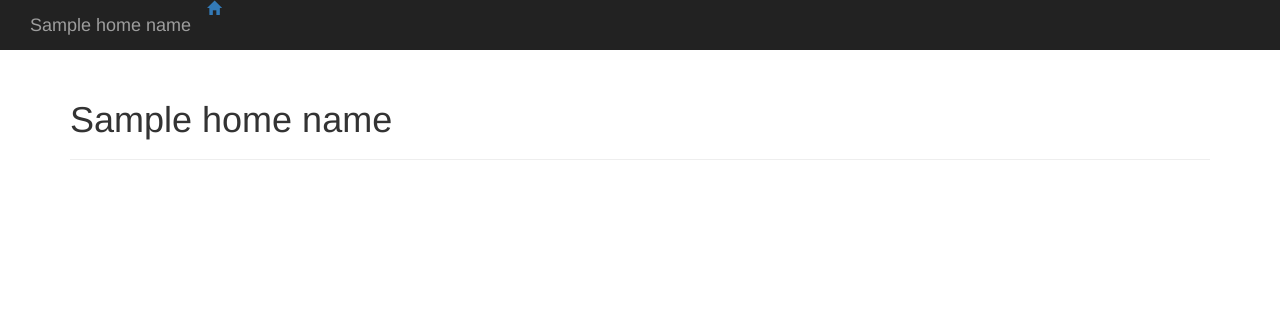
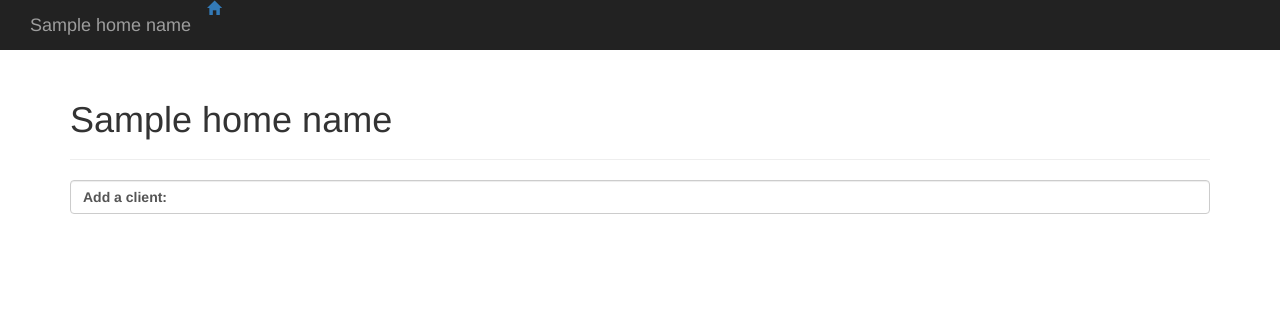
Before and after one commit to KomodoTech/hairSalon, a PHP site: template views/home.html.twig in a window 1280 px wide. Shown: the top 310 px of the page. Run offline with PHP 8.4, Linux system fonts and the light colour scheme; the template is opened without the code that fills it: most values are stand-ins (such as "Sample title", 1, 10 or a date in 2020); some libraries are stand-ins or nearby versions.

Commit message:
slight change to frontend

```diff
--- a/views/home.html.twig
+++ b/views/home.html.twig
@@ -8,6 +8,8 @@
             <div class="page-header">
                 <h1>{{ home_name }}</h1>
             </div>
+
+            {% include "partials/add_new_client.html.twig" %}
         </div>
     </body>
 </html>
--- a/views/partials/add_new_client.html.twig
+++ b/views/partials/add_new_client.html.twig
@@ -0,0 +1,5 @@
+<form>
+    <div id="add-client-form" class="form-control">
+        <label for="add-client">Add a client:</label>
+    </div>
+</form>
```
